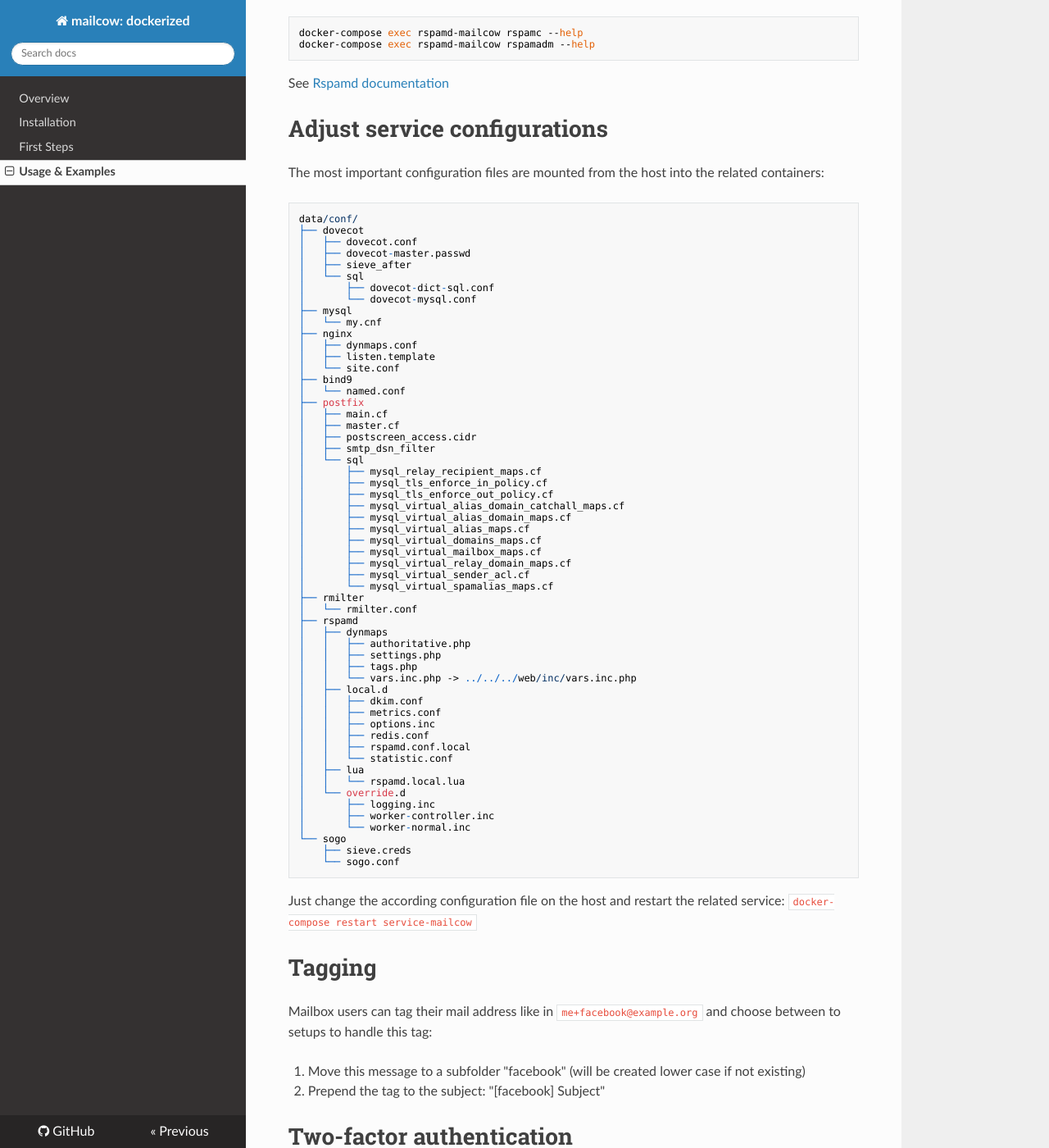
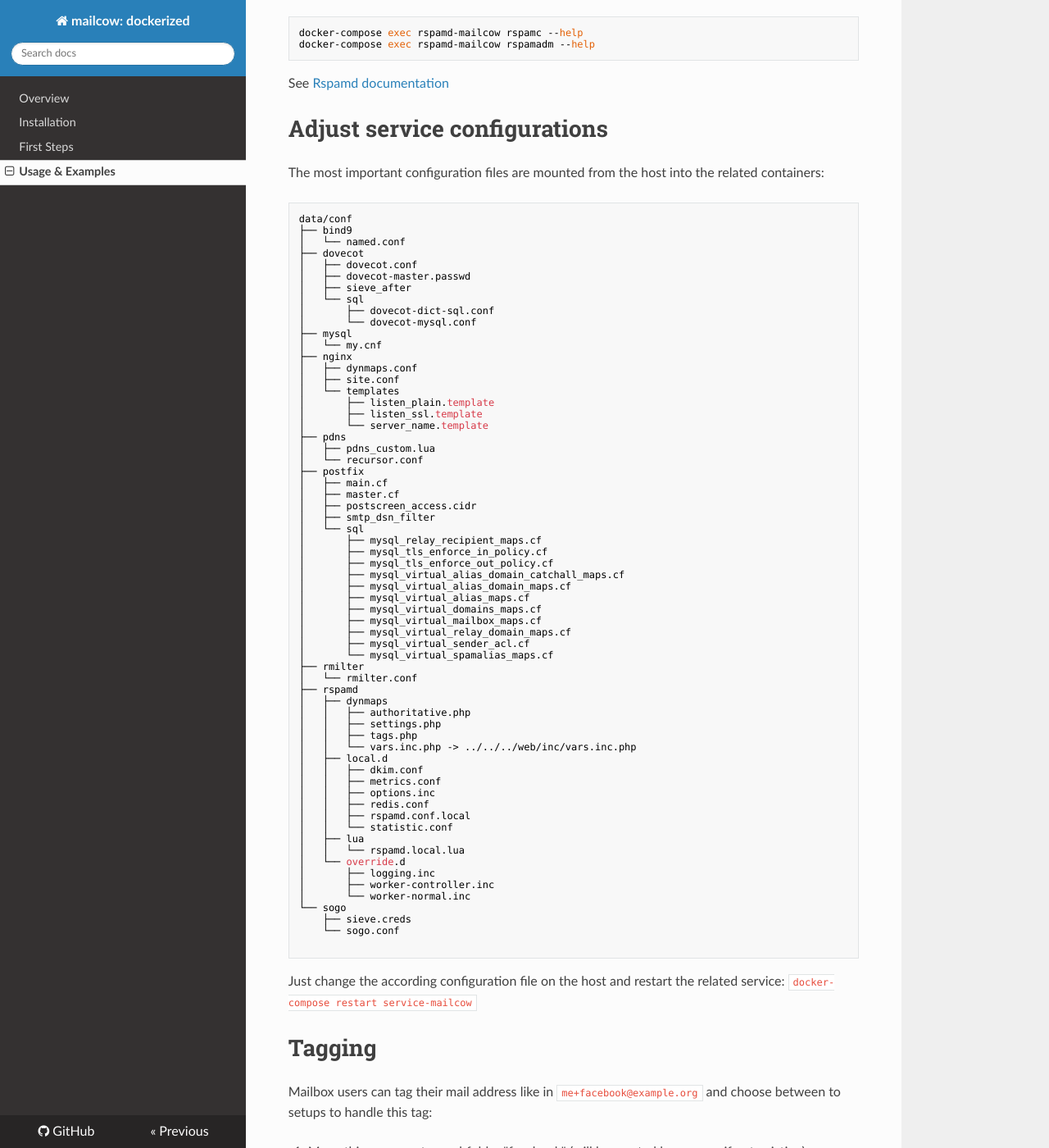
Before and after one commit to Imtiajrex/mailcow-dockerized, an MkDocs documentation site: the page built from docs/u_and_e.md, in a window 1280 px wide and 1400 px high, scrolled down 5961 px. Shown: the whole window at 82% size. Built offline with MkDocs 1.6.1, drawn with Linux system fonts in a browser that asks for light colours; nearby versions of some CDN libraries; old or Windows-style settings are respelled for this version of MkDocs.

````diff
--- a/docs/u_and_e.md
+++ b/docs/u_and_e.md
@@ -285,7 +285,9 @@ See [Rspamd documentation](https://rspamd.com/doc/index.html)
 # Adjust service configurations
 The most important configuration files are mounted from the host into the related containers:
 ```
-data/conf/
+data/conf
+├── bind9
+│   └── named.conf
 ├── dovecot
 │   ├── dovecot.conf
 │   ├── dovecot-master.passwd
@@ -297,10 +299,14 @@ data/conf/
 │   └── my.cnf
 ├── nginx
 │   ├── dynmaps.conf
-│   ├── listen.template
-│   └── site.conf
-├── bind9
-│   └── named.conf
+│   ├── site.conf
+│   └── templates
+│       ├── listen_plain.template
+│       ├── listen_ssl.template
+│       └── server_name.template
+├── pdns
+│   ├── pdns_custom.lua
+│   └── recursor.conf
 ├── postfix
 │   ├── main.cf
 │   ├── master.cf
@@ -342,6 +348,7 @@ data/conf/
 └── sogo
     ├── sieve.creds
     └── sogo.conf
+
 ```
 Just change the according configuration file on the host and restart the related service: `docker-compose restart service-mailcow`
 # Tagging
````
